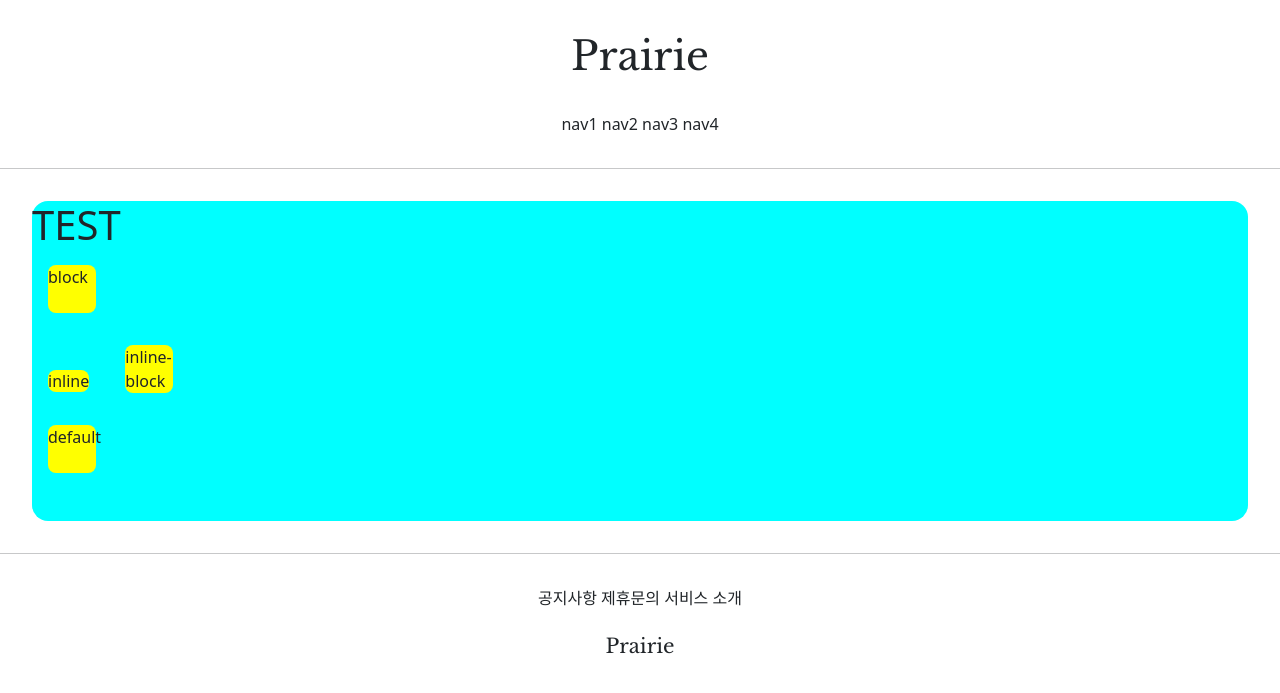
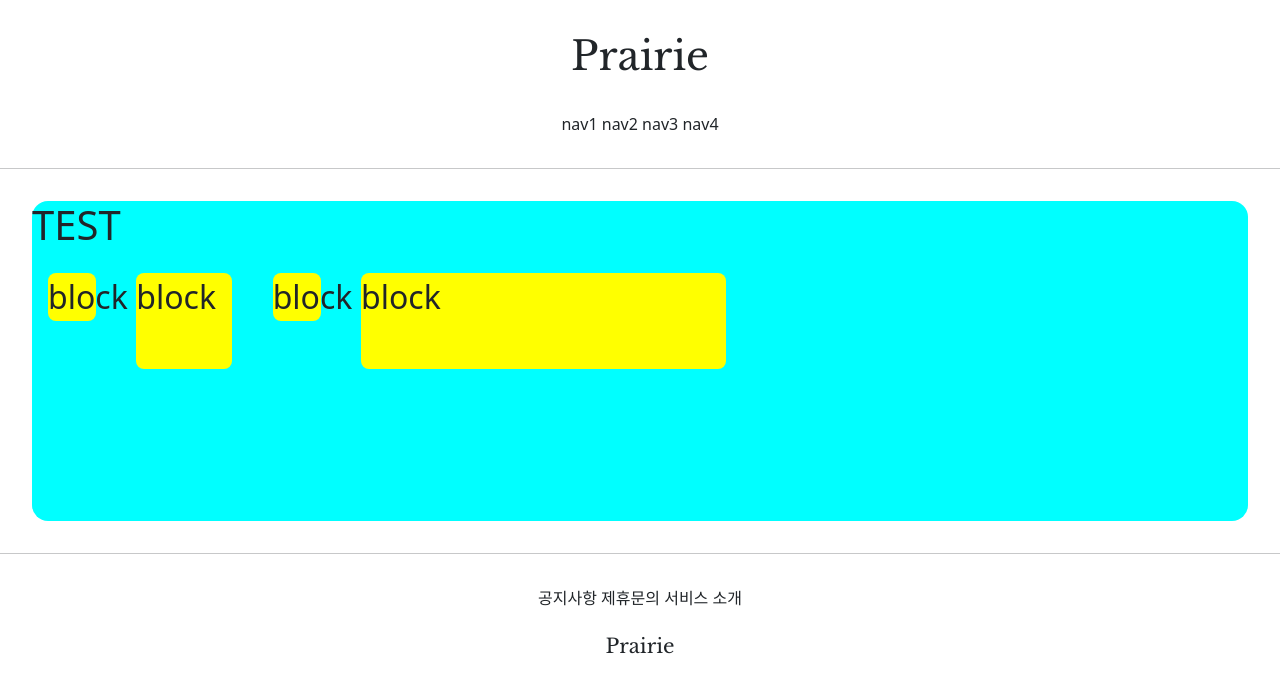
Before and after one commit to YuseonChoi/gis1, a Django app: page /accounts/hello_world/ in a window 1280 px wide. Shown: the top 693 px of the page. Run offline with Django 3.2, Linux system fonts and the light colour scheme; parts of the project's set-up code (start-up, migrations or seed data) failed here and were passed over.

Commit message:
7/7 class1 commit 3

```diff
--- a/accountapp/templates/accountapp/hello_world.html
+++ b/accountapp/templates/accountapp/hello_world.html
@@ -6,6 +6,7 @@
 
         .testing {
             background-color: yellow;
+            display: inline-block;
             margin: 1rem;
             height: 48px;
             width: 48px;
@@ -14,14 +15,16 @@
 
     </style>
 
-    <div style="height:20rem; background-color:aqua; margin:2rem; border-radius:1rem;">
+    <div style="height:20rem; background-color:aqua;
+    margin:2rem; border-radius:1rem;font-size: 2rem">
         <h1>TEST</h1>
 
-        <div class="testing" style="display: block">block</div>
-        <div class="testing" style="display: inline">inline</div>
-        <div class="testing" style="display: inline-block">inline-block</div>
-        <div class="testing" style="display: none">none</div>
-        <div class="testing">default</div>
+
+        <div class="testing" style="height: 48px; width: 48px;">block</div>
+        <div class="testing" style="height: 3em; width: 3em;">block</div>
+        <div class="testing" style="height: 3rem; width: 3rem;">block</div>
+        <div class="testing" style="height: 30%; width: 30%;">block</div>
+
 
     </div>
 
```
